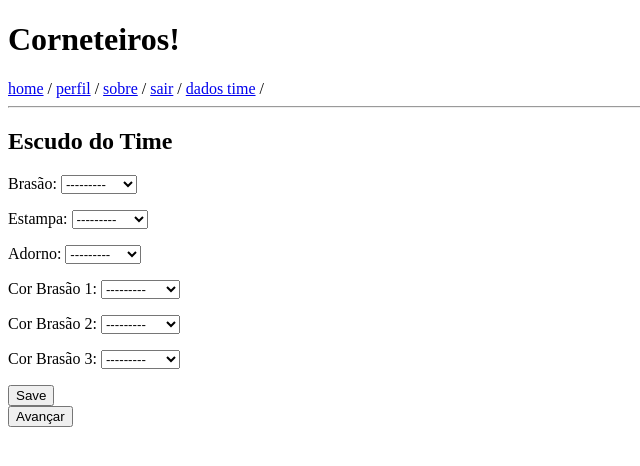
After one commit to Lucas-Simbiose/Corneteirosv0, a Django app: page /users/escudo_time/ in a window 1280 px wide. The commit adds this page. Shown: the top 466 px of the page, without its empty margins (0-640 px from the left). Run offline with Django 3.2, Linux system fonts and the light colour scheme; a user stored in the database is signed in; data comes from the database, SQL or seed files in the repository; both versions use the stored data as it was after the commit.

Commit message:
Adição de dois modelos, criação do html de dados e escudo, falta ajeitar o botão de avançar na página de dados!

```diff
--- a/templates/base.html
+++ b/templates/base.html
@@ -12,6 +12,7 @@
           <a href="{% url 'perfil' %}">perfil</a>  /
           <a href="{% url 'about' %}">sobre</a>  /
           <a href="{% url 'logout' %}">sair</a> /
+          <a href="{% url 'dados_time' %}">dados time</a> /
       {% else %}
         <a href="{% url 'home' %}">home</a> / <a href="{% url 'about' %}">sobre</a>  / <a href="{% url 'login' %}">entrar</a> / <a href="{% url 'signup' %}">cadastrar</a>
       {% endif %}
--- /dev/null
+++ b/templates/escudo_time.html
@@ -0,0 +1,12 @@
+{% extends 'base.html' %}
+
+{% block content %}
+    <h2>Escudo do Time</h2>
+    <form method="POST" class="post-form">{% csrf_token %}
+        {{ form.as_p }}
+        <button type="submit" class="save btn btn-default">Save</button>
+    </form>
+    <form method="link" action="{% url 'escudo_time' %}">{% csrf_token %}
+        <button type="submit" >Avançar</button>
+    </form>
+{% endblock %}
--- a/users/admin.py
+++ b/users/admin.py
@@ -1,5 +1,6 @@
 from django.contrib import admin
-from users.models import Profile
+from users.models import Profile, TeamData
 
 # Register your models here.
 admin.site.register(Profile)
+admin.site.register(TeamData)
--- a/users/forms.py
+++ b/users/forms.py
@@ -2,7 +2,7 @@
 from django import forms
 from django.contrib.auth.forms import UserCreationForm
 from django.contrib.auth.models import User
-from .models import Profile
+from .models import Profile, TeamData, TeamCrest
 
 
 class SignUpForm(UserCreationForm):
@@ -16,3 +16,13 @@ class ProfileForm(forms.ModelForm):
     class Meta:
         model = Profile
         fields = ('full_name', 'birth_date', 'cpf', 'gender', 'zip_code', 'street', 'number', 'complement', 'neighborhood', 'city', 'state')
+
+class TeamDataForm(forms.ModelForm):
+    class Meta:
+        model = TeamData
+        fields = ('team_name', 'real_team')
+
+class TeamCrestForm(forms.ModelForm):
+    class Meta:
+        model = TeamCrest
+        fields = ('crest_type', 'stamp', 'adornment', 'collor1', 'collor2', 'collor3')
--- a/users/models.py
+++ b/users/models.py
@@ -29,6 +29,7 @@ class Profile(models.Model):
     state = models.CharField(max_length=20, null=True, blank=True)
     pro = models.BooleanField(default=False)
 
+
     def __str__(self):
         return self.user.username
 
@@ -37,3 +38,57 @@ def create_or_update_user_profile(sender, instance, created, **kwargs):
     if created:
         Profile.objects.create(user=instance)
     instance.profile.save()
+
+class TeamData(models.Model):
+    Corinthians, Vasco, Atletico_pr, Atletico_mg, Palmeiras = 1, 2, 3, 4, 5
+    TEAM_CHOICES = (
+        (Corinthians, 'Corinthians'),
+        (Vasco, 'Vasco'),
+        (Atletico_pr, 'Atletico_pr'),
+        (Atletico_mg, 'Atletico_mg'),
+        (Palmeiras, 'Palmeiras'),
+    )
+    profile = models.OneToOneField(Profile, on_delete=models.CASCADE)
+    team_name = models.CharField(max_length=100, null=True, blank=True, verbose_name='Nome do Time')
+    real_team = models.PositiveIntegerField(choices=TEAM_CHOICES, null=True, blank=True, verbose_name='Time do Coração')
+
+    def __str__(self):
+        return self.profile.user.username
+
+@receiver(post_save, sender=Profile)
+def create_or_update_profile_teamdata(sender, instance, created, **kwargs):
+    if created:
+        TeamData.objects.create(profile=instance)
+    instance.teamdata.save()
+
+class TeamCrest(models.Model):
+    Grande, Pequeno, Medio = 1, 2, 3
+    CREST_CHOICES = (
+        (Grande, 'Grande'),
+        (Pequeno, 'Pequeno'),
+        (Medio, 'Médio'),
+    )
+    Verde, Vermelho, Azul, Amarelo, Preto = 1, 2, 3, 4, 5
+    CORES = (
+        (Verde, 'Verde'),
+        (Vermelho, 'Vermelho'),
+        (Azul, 'Azul'),
+        (Amarelo, 'Amarelo'),
+        (Preto, 'Preto'),
+    )
+    teamdata = models.OneToOneField(TeamData, on_delete=models.CASCADE)
+    crest_type = models.PositiveSmallIntegerField(choices=CREST_CHOICES, null=True, blank=True, verbose_name='Brasão')
+    stamp = models.PositiveSmallIntegerField(choices=CREST_CHOICES, null=True, blank=True, verbose_name='Estampa')
+    adornment = models.PositiveSmallIntegerField(choices=CREST_CHOICES, null=True, blank=True, verbose_name='Adorno')
+    collor1 = models.PositiveSmallIntegerField(choices=CORES, null=True, blank=True, verbose_name='Cor Brasão 1')
+    collor2 = models.PositiveSmallIntegerField(choices=CORES, null=True, blank=True, verbose_name='Cor Brasão 2')
+    collor3 = models.PositiveSmallIntegerField(choices=CORES, null=True, blank=True, verbose_name='Cor Brasão 3')
+
+    def __str__(self):
+        return self.teamdata.profile.user.username
+
+@receiver(post_save, sender=TeamData)
+def create_or_update_teamdata_teamcrest(sender, instance, created, **kwargs):
+    if created:
+        TeamCrest.objects.create(teamdata=instance)
+    instance.teamcrest.save()
--- a/users/urls.py
+++ b/users/urls.py
@@ -7,6 +7,8 @@ from . import views as core_views
 urlpatterns = [
     url(r'^signup/$', core_views.signup, name='signup'),
     path('perfil/', views.profile, name='perfil'),
+    path('dados_time/', views.teamdata, name='dados_time'),
+    path('escudo_time/', views.teamcrest, name='escudo_time'),
 ]
 
 # urlpatterns = [
--- a/users/views.py
+++ b/users/views.py
@@ -8,7 +8,7 @@ from django.contrib.auth import login, authenticate
 from django.contrib.auth.forms import UserCreationForm
 from django.shortcuts import render, redirect
 
-from users.forms import SignUpForm, ProfileForm
+from users.forms import SignUpForm, ProfileForm, TeamDataForm, TeamCrestForm
 
 
 def signup(request):
@@ -39,3 +39,27 @@ def profile(request):
         form = ProfileForm(instance=request.user.profile)
 
     return render(request, 'perfil.html', {'form': form})
+
+@login_required(login_url='/users/login')
+def teamdata(request):
+    if request.method == "POST":
+        form = TeamDataForm(request.POST, instance=request.user.profile.teamdata)
+        if form.is_valid():
+            profile = form.save()
+            profile.save()
+    else:
+        form = TeamDataForm(instance=request.user.profile.teamdata)
+
+    return render(request, 'dados_time.html', {'form': form})
+
+@login_required(login_url='/users/login')
+def teamcrest(request):
+    if request.method == "POST":
+        form = TeamCrestForm(request.POST, instance=request.user.profile.teamdata.teamcrest)
+        if form.is_valid():
+            teamdata = form.save()
+            teamdata.save()
+    else:
+        form = TeamCrestForm(instance=request.user.profile.teamdata.teamcrest)
+
+    return render(request, 'escudo_time.html', {'form': form})
```
Also changed, not shown: templates/dados_time.html (added, +9 -0 lines), templates/first_steps.html (deleted, +0 -10 lines), db.sqlite3, superuser.txt (line endings or trailing spaces), users/migrations/0001_initial.py, users/migrations/0002_auto_20180110_1421.py (deleted), users/migrations/0003_auto_20180110_1815.py (deleted).
